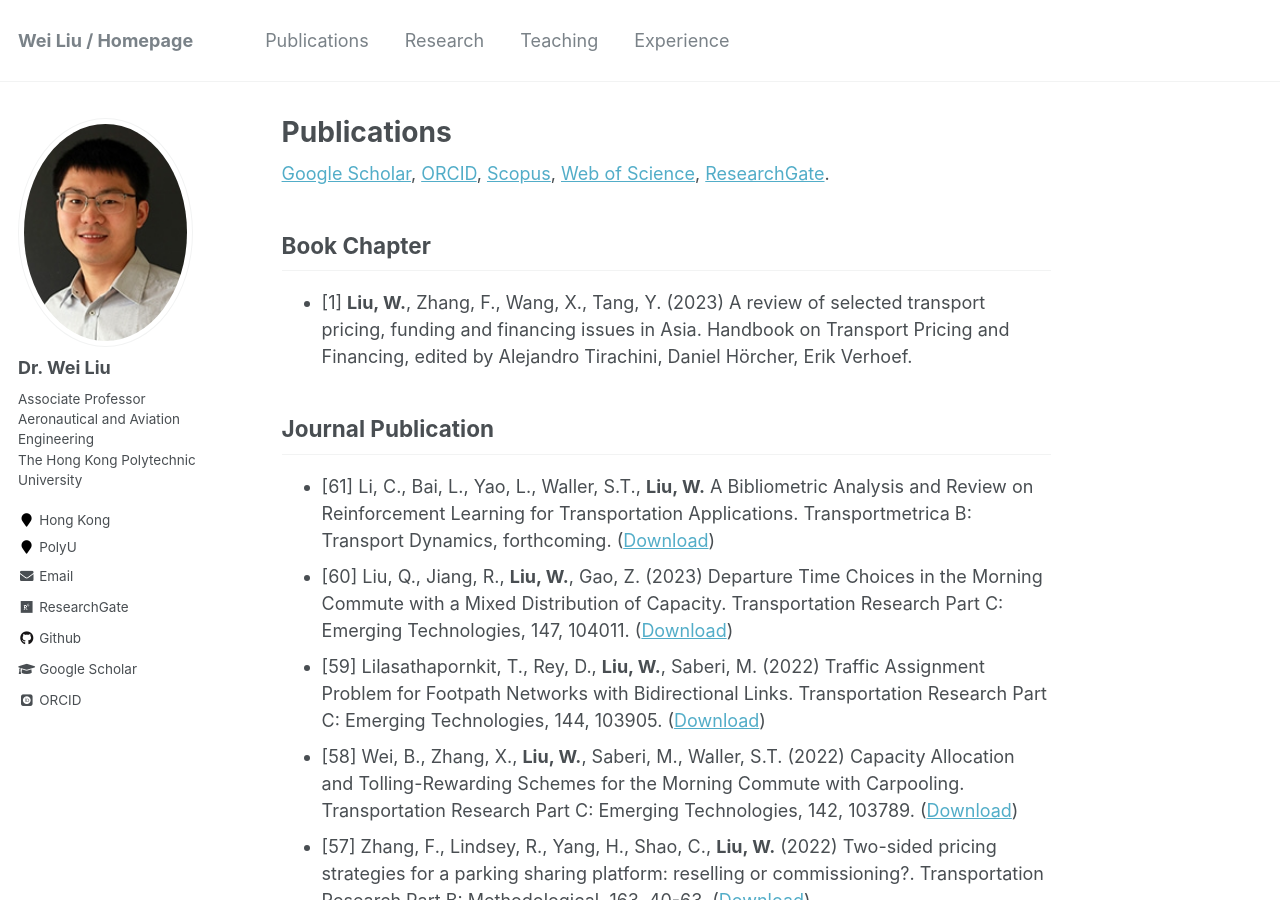
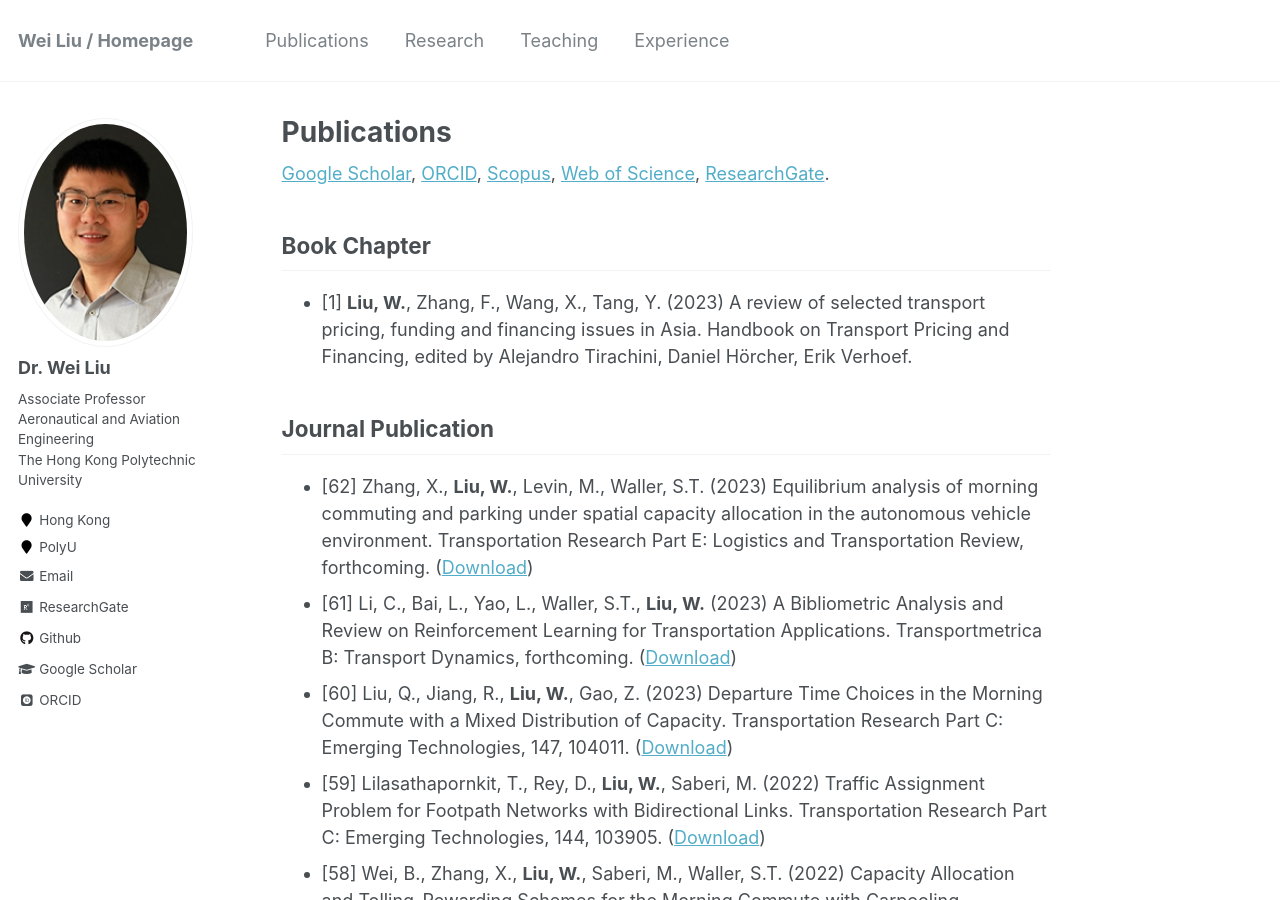
Before and after one commit to weiliu2016/weiliu2016.github.io, a Jekyll site: the page built from _pages/publications.md, in a window 1280 px wide and 900 px high. Built offline with Jekyll 4.4.1, drawn with Linux system fonts in a browser that asks for light colours; some web fonts are replaced.

Commit message:
Update publications.md

```diff
--- a/_pages/publications.md
+++ b/_pages/publications.md
@@ -22,7 +22,8 @@ Book Chapter
 
 Journal Publication
 ----------
-* [61] Li, C., Bai, L., Yao, L., Waller, S.T., **Liu, W.** A Bibliometric Analysis and Review on Reinforcement Learning for Transportation Applications. Transportmetrica B: Transport Dynamics, forthcoming. ([Download](https://www.tandfonline.com/action/showAxaArticles?journalCode=ttrb20))
+* [62] Zhang, X., **Liu, W.**, Levin, M., Waller, S.T. (2023) Equilibrium analysis of morning commuting and parking under spatial capacity allocation in the autonomous vehicle environment. Transportation Research Part E: Logistics and Transportation Review, forthcoming. ([Download](https://doi.org/10.1016/j.tre.2022.xxxxxx))
+* [61] Li, C., Bai, L., Yao, L., Waller, S.T., **Liu, W.** (2023) A Bibliometric Analysis and Review on Reinforcement Learning for Transportation Applications. Transportmetrica B: Transport Dynamics, forthcoming. ([Download](https://doi.org/10.1080/21680566.2023.2179461))
 * [60] Liu, Q., Jiang, R., **Liu, W.**, Gao, Z. (2023) Departure Time Choices in the Morning Commute with a Mixed Distribution of Capacity. Transportation Research Part C: Emerging Technologies, 147, 104011. ([Download](https://doi.org/10.1016/j.trc.2022.104011))
 * [59] Lilasathapornkit, T., Rey, D., **Liu, W.**, Saberi, M. (2022) Traffic Assignment Problem for Footpath Networks with Bidirectional Links.  Transportation Research Part C: Emerging Technologies, 144, 103905. ([Download](https://doi.org/10.1016/j.trc.2022.103905))
 * [58] Wei, B., Zhang, X., **Liu, W.**, Saberi, M., Waller, S.T. (2022) Capacity Allocation and Tolling-Rewarding Schemes for the Morning Commute with Carpooling. Transportation Research Part C: Emerging Technologies, 142, 103789. ([Download](https://doi.org/10.1016/j.trc.2022.103789))
```
